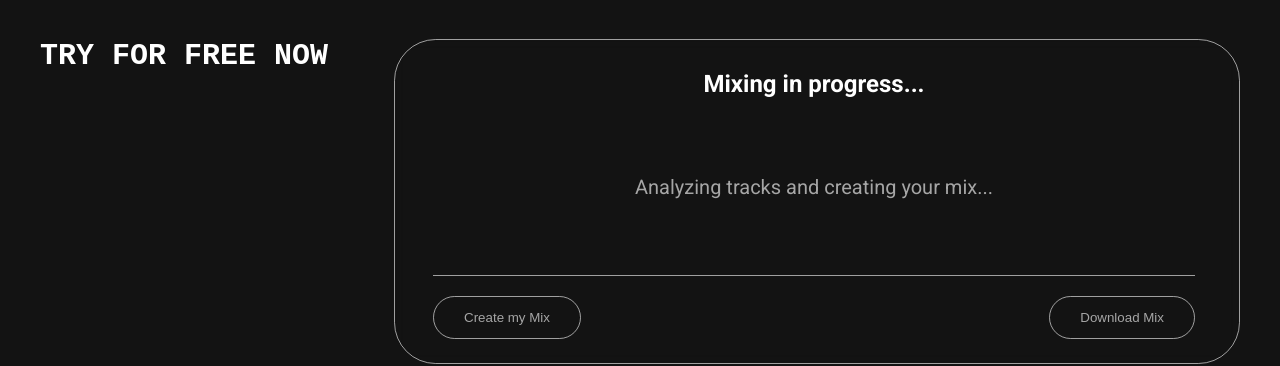
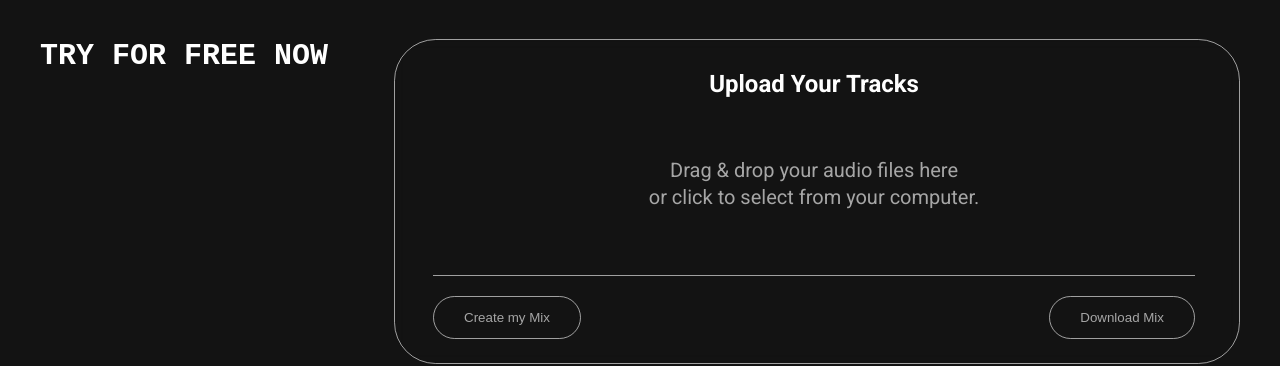
Before and after one commit to zp00v0518/dj4u_frontend, a Nuxt app: page / in a window 1280 px wide. Shown: the part 3580-3946 px from the top of the page. Built offline with nearby package versions, Linux system fonts and the light colour scheme; a web font is replaced by a local one.

Commit message:
switch status

```diff
--- a/app/components/molecules/Upload.vue
+++ b/app/components/molecules/Upload.vue
@@ -74,7 +74,7 @@
 </template>
 
 <script setup lang="ts">
-const currentState = ref("mixing");
+const currentState = ref("initial");
 const uploadedFiles = ref([
   { name: "Midnight_Rhythm.mp3" },
   { name: "Chillwave_Sunset.wav" },
```
